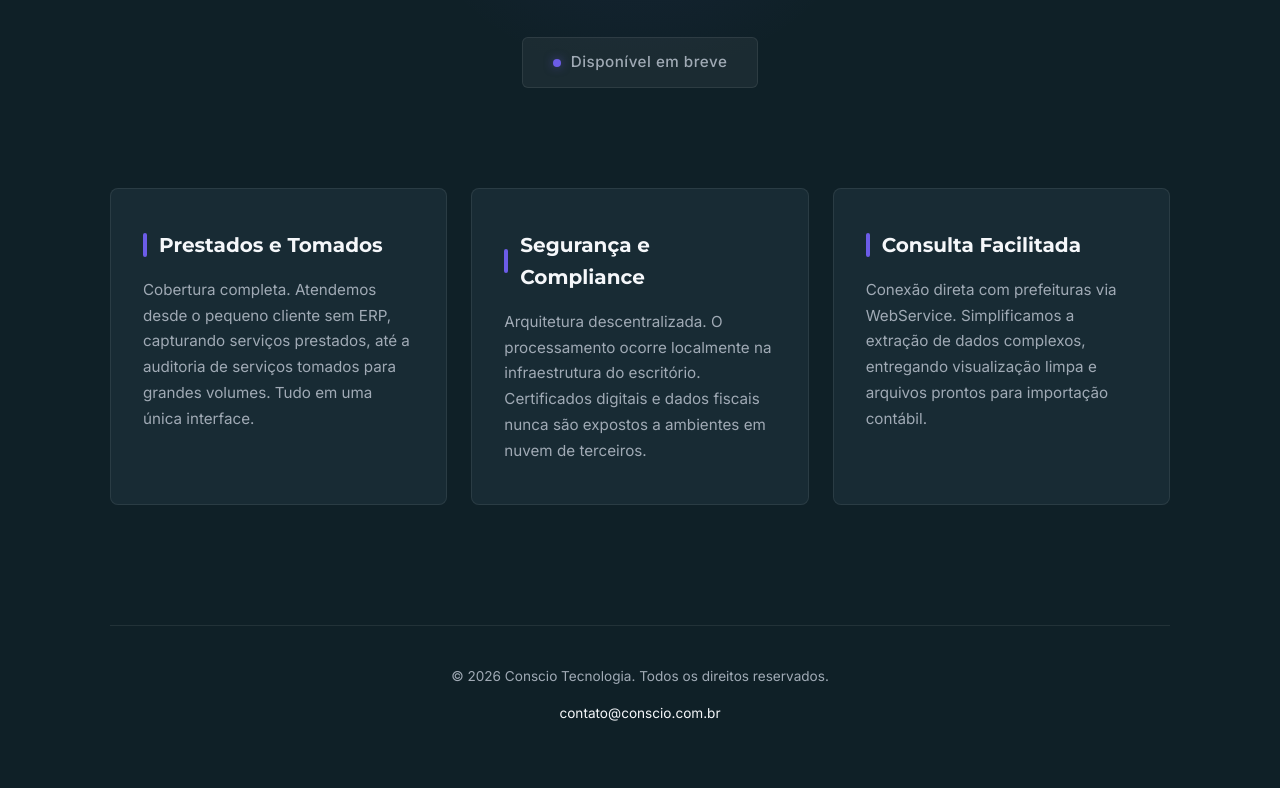
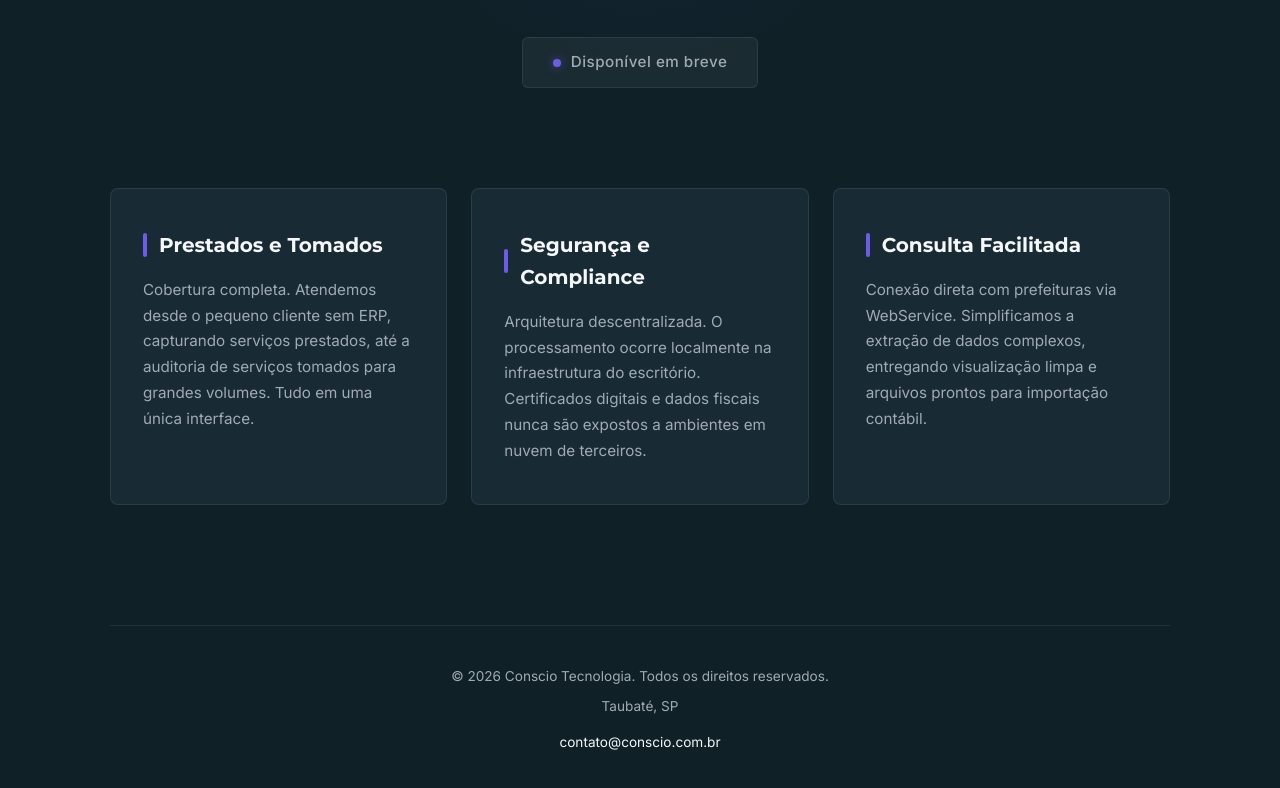
Before and after one commit to battestin-victor/conscio-landingpage, a plain HTML site: page index.html in a window 1280 px wide. Shown: the part 431-1219 px from the top of the page. Before the commit the page ends 1195 px from the top, so only its background shows below. Drawn offline with Linux system fonts and the light colour scheme.

Commit message:
Add location information to footer

```diff
--- a/index.html
+++ b/index.html
@@ -222,6 +222,7 @@
 
         <footer>
             <p>&copy; 2026 Conscio Tecnologia. Todos os direitos reservados.</p>
+            <p style="margin-top: 8px;">Taubaté, SP</p>
             <p style="margin-top: 15px;">
                 <a>contato@conscio.com.br</a>
             </p>
```
